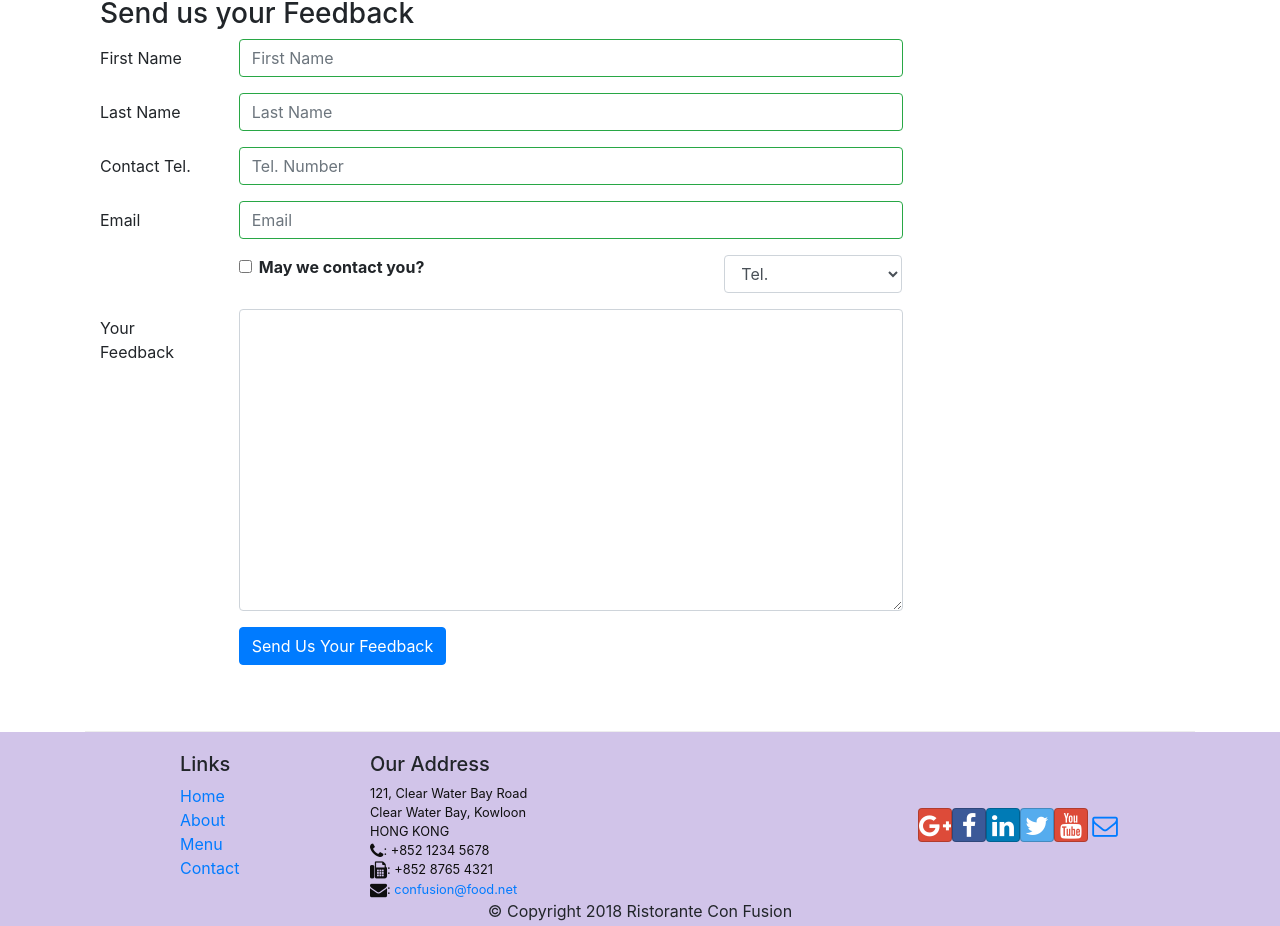
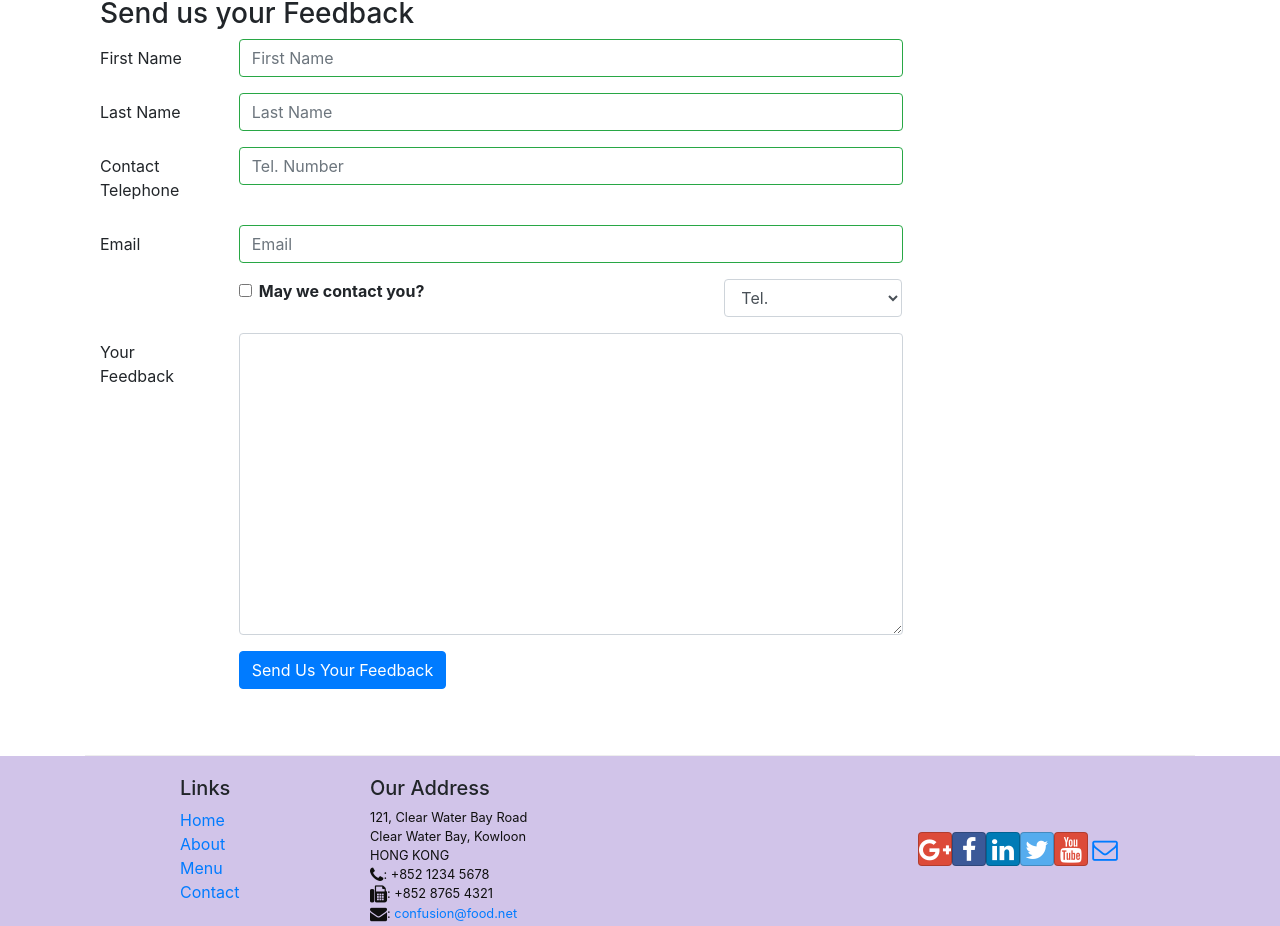
Before and after one commit to KShehzadi/Front-End-Web-Development-with-React, a React (Create React App) app in the folder Week 3/confusion/: page /contactus in a window 1280 px wide. Shown: the part 925-1851 px from the top of the page. Built offline with nearby package versions, Linux system fonts and the light colour scheme.

Commit message:
Update ContactComponent.js

```diff
--- a/Week 3/confusion/src/components/ContactComponent.js
+++ b/Week 3/confusion/src/components/ContactComponent.js
@@ -154,7 +154,7 @@ class Contact extends Component {
                                 </Col>
                             </FormGroup>
                             <FormGroup row>
-                                <Label sm={12}  htmlFor="telnum" md={2}>Contact Tel.</Label>
+                                <Label sm={12}  htmlFor="telnum" md={2}>Contact Telephone</Label>
                                 <Col  sm={12} md={10}>
                                     <Input type="tel" id="telnum" name="telnum"
                                         placeholder="Tel. Number"
```
